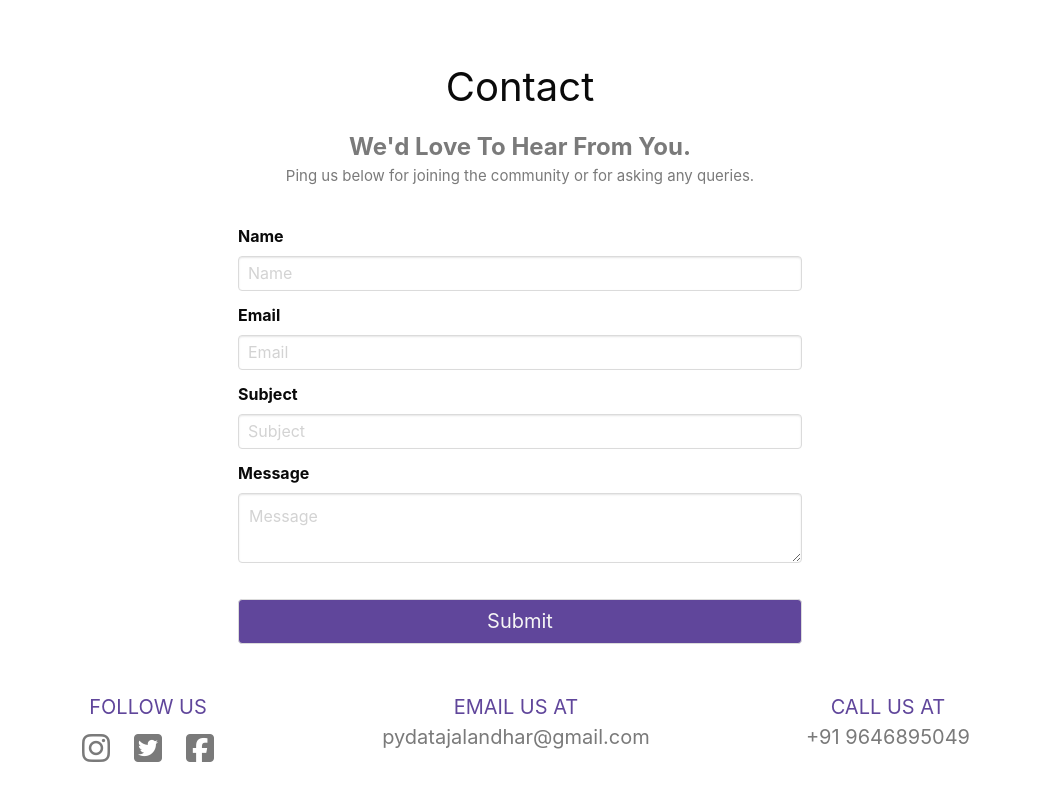
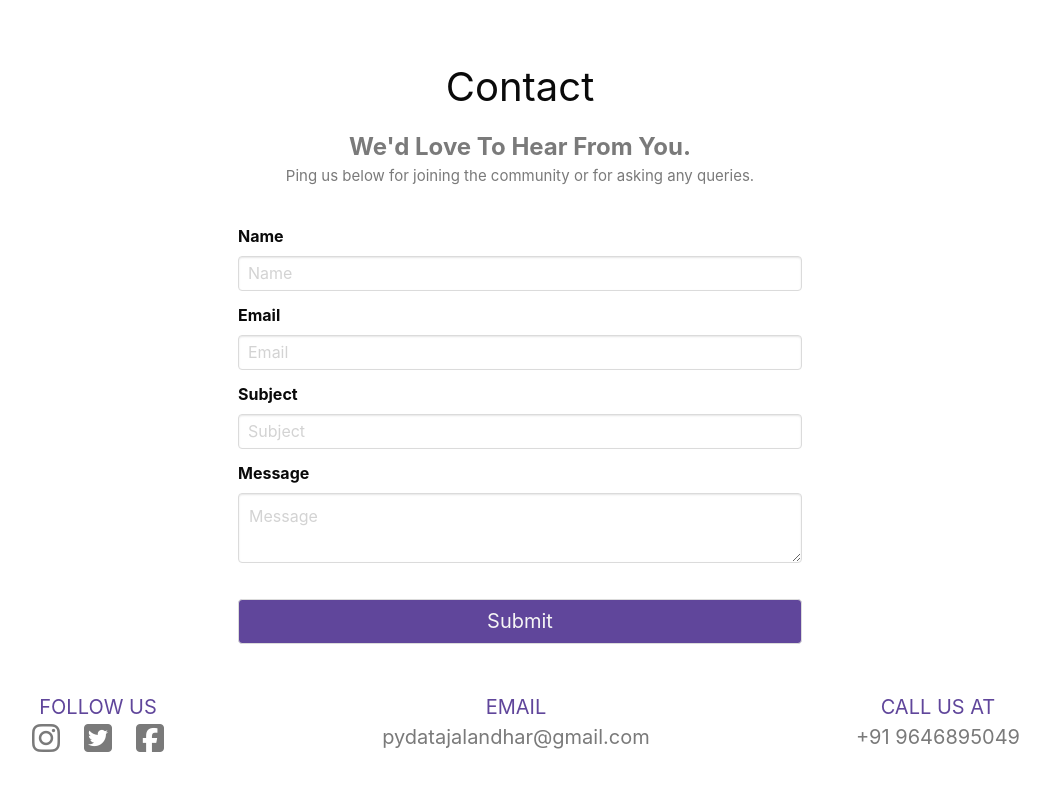
Before and after one commit to PyData-Jalandhar/PyData-Website, a React (Create React App) app: page / in a window 1280 px wide. Shown: the part 3427-4227 px from the top of the page, without its empty margins (120-1170 px from the left). Built offline with nearby package versions, Linux system fonts and the light colour scheme.

Commit message:
minor fix

```diff
--- a/src/components/Contact.js
+++ b/src/components/Contact.js
@@ -26,6 +26,13 @@ const Text = styled.p`
   color: #60469b;
 `;
 
+const Text1 = styled.p`
+  color: #60469b;
+  @media (max-width: 730px) {
+    margin-bottom: 10px;
+  }
+`;
+
 const Icon = styled.span`
   margin: 0.75rem;
 `;
@@ -39,7 +46,7 @@ const FooterContainer = styled.div`
     flex-direction: column;
   }
   @media (min-width: 1200px) {
-    max-width: 900px;
+    max-width: 1000px;
   }
   @media (min-width: 1440px) {
     max-width: 1100px;
@@ -161,8 +168,8 @@ const Contact = () => (
     <FooterContainer>
       <FooterContent className="has-text-centered">
         <p />
-        <Text className="is-size-5" style={{marginBottom: "10px"}}>FOLLOW US</Text>
-        <p className="is-size-5 has-text-grey has-text-centered" >
+        <Text1 className="is-size-5">FOLLOW US</Text1>
+        <p className="is-size-5 has-text-grey has-text-centered">
           <Icon>
             <a href="https://www.instagram.com/pyjalandhar/" target="blank_">
               <i className="is-size-3 fab fa-instagram has-text-grey" />
@@ -182,7 +189,7 @@ const Contact = () => (
       </FooterContent>
       <FooterContent className="has-text-centered">
         <p />
-        <Text className="is-size-5">EMAIL US AT</Text>
+        <Text className="is-size-5">EMAIL</Text>
         <p className="is-size-5 has-text-grey has-text-centered">
           pydatajalandhar@gmail.com
         </p>
```
